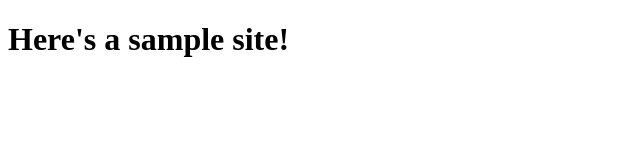
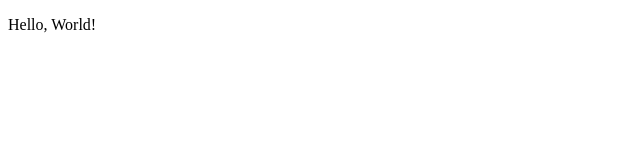
Before and after one commit to banjonerd/sample_website, a plain HTML site: page index.html in a window 1280 px wide. Shown: the whole page, without its empty margins (0-640 px from the left). Drawn offline with Linux system fonts and the light colour scheme.

Commit message:
update index to compliant html

```diff
--- a/index.html
+++ b/index.html
@@ -1,10 +1,13 @@
 <!DOCTYPE html>
 <html lang="en" dir="ltr">
+
 <head>
   <meta charset="utf-8">
   <title>Sample Website</title>
 </head>
+
 <body>
-    <h1>Here's a sample site!</h1>
+  <p>Hello, World!</p>
 </body>
+
 </html>
```
Lines whose indentation alone changed are shown as unchanged.
